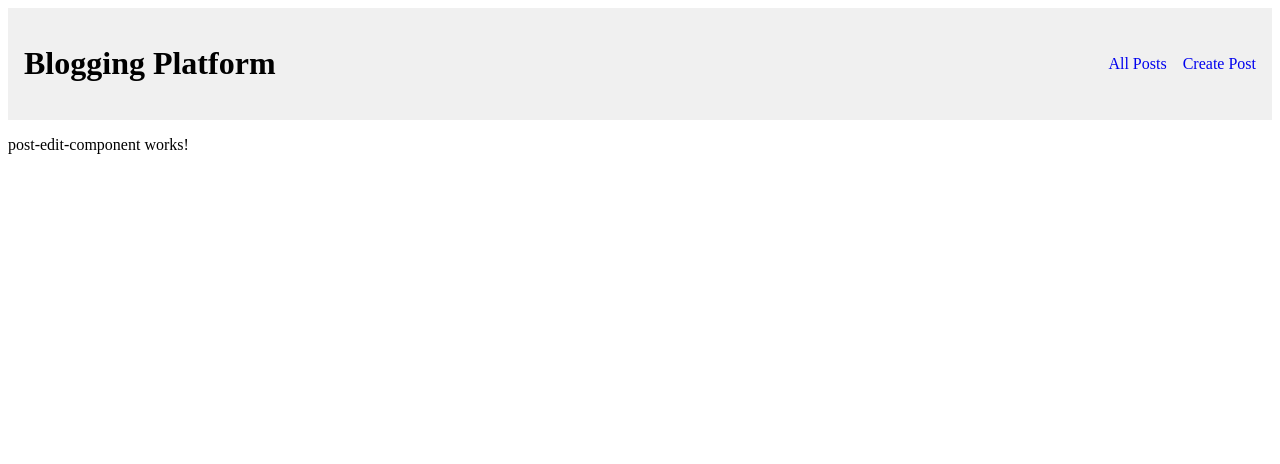
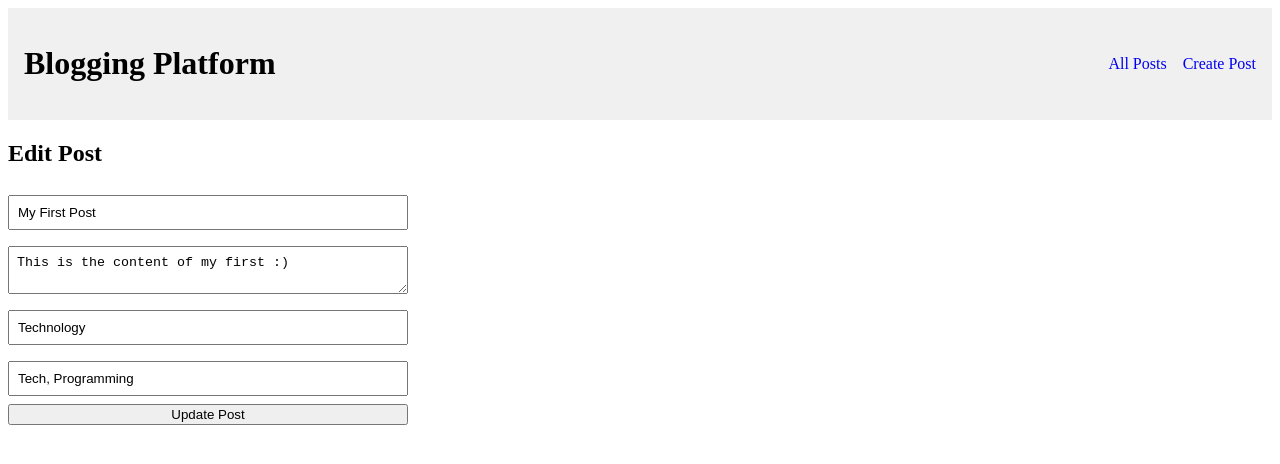
Before and after one commit to WillowPrograms/Blogging-Platform-Project, an Angular app in the folder frontend/: page /posts/1/edit in a window 1280 px wide. Shown: the top 464 px of the page. Built offline with nearby package versions, Linux system fonts and the light colour scheme.

Commit message:
Posts are pre-filled for editing

```diff
--- a/frontend/src/app/components/post-edit/post-edit.component.css
+++ b/frontend/src/app/components/post-edit/post-edit.component.css
@@ -0,0 +1,10 @@
+form {
+  display: flex;
+  flex-direction: column;
+  max-width: 400px;
+}
+
+input, textarea {
+  margin: 0.5rem 0;
+  padding: 0.5rem;
+}
--- a/frontend/src/app/components/post-edit/post-edit.component.html
+++ b/frontend/src/app/components/post-edit/post-edit.component.html
@@ -1 +1,12 @@
-<p>post-edit-component works!</p>
+<h2>Edit Post</h2>
+@if (post) {
+  <form [formGroup]="postForm" (ngSubmit)="onSubmit()">
+  <input formControlName="title" placeholder="Title" required>
+  <textarea formControlName="content" placeholder="Content" required></textarea>
+  <input formControlName="category" placeholder="Category" required>
+  <input formControlName="tags" placeholder="Tags (comma separated)">
+  <button type="submit" [disabled]="postForm.invalid">Update Post</button>
+</form>
+} @else {
+  <div>Post Not Found.</div>
+}
--- a/frontend/src/app/components/post-edit/post-edit.component.ts
+++ b/frontend/src/app/components/post-edit/post-edit.component.ts
@@ -1,12 +1,60 @@
-import { Component } from '@angular/core';
+import { CommonModule } from '@angular/common';
+import { Component, OnInit } from '@angular/core';
+import { FormBuilder, FormGroup, ReactiveFormsModule, Validators } from '@angular/forms';
+import { Post } from '../../models/post.model';
+import { MockPostService } from '../../services/mock-post.service';
+import { ActivatedRoute, Router } from '@angular/router';
 
 @Component({
   selector: 'app-post-edit',
   standalone: true,
-  imports: [],
+  imports: [CommonModule, ReactiveFormsModule],
   templateUrl: './post-edit.component.html',
   styleUrl: './post-edit.component.css',
 })
-export class PostEditComponent {
+export class PostEditComponent implements OnInit {
+  post: Post | undefined;
+  postForm: FormGroup;
 
+  constructor(
+    private route: ActivatedRoute,
+    private fb: FormBuilder,
+    private postService: MockPostService,
+    private router: Router
+  ) {
+    this.postForm = this.fb.group({
+      title: ['', Validators.required],
+      content: ['', Validators.required],
+      category: ['', Validators.required],
+      tags: [''],
+    });
+  }
+
+  ngOnInit(): void {
+    const postId = +this.route.snapshot.paramMap.get('id')!;
+    this.postService.getPost(postId).subscribe((post) => {
+      this.post = post;
+      if (post) {
+        this.postForm.patchValue({
+          ...post,
+          tags: post.tags.join(', '),
+        });
+      }
+    });
+  }
+
+  onSubmit(): void {
+    if (this.postForm.valid && this.post) {
+      const formValue = this.postForm.value;
+      const updatedPost = {
+        ...formValue,
+        tags: formValue.tags.split(',').map((tag: string) => tag.trim()),
+      }
+      this.postService.updatePost(this.post.id, updatedPost).subscribe((updated) => {
+        if (updated) {
+          this.router.navigate(['/posts']);
+        }
+      });
+    }
+  }
 }
```
